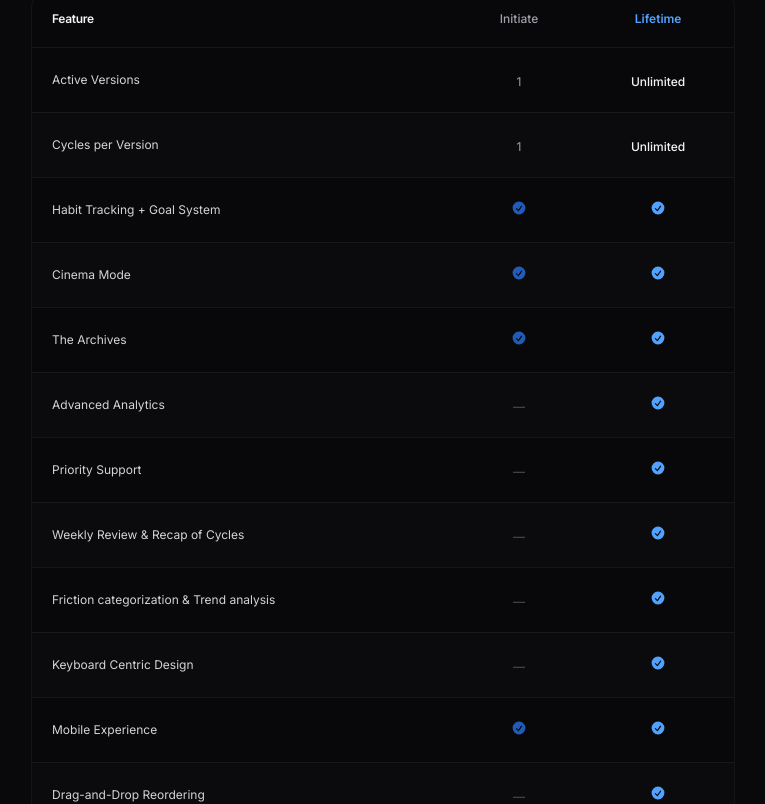
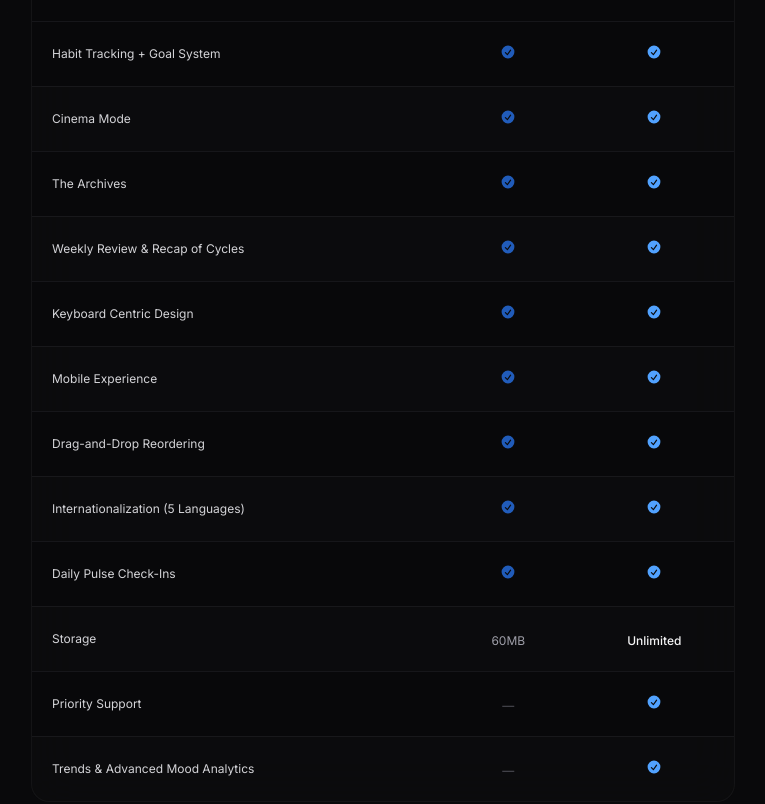
Before and after one commit to danitrrga/el-portal-hero, a Next.js app: page /pricing in a window 1280 px wide. Shown: the part 1260-2064 px from the top of the page, without its empty margins (257-1022 px from the left). Built offline with nearby package versions, Linux system fonts and the light colour scheme.

Commit message:
feat: update pricing page with tier comparison and FAQ section

```diff
--- a/src/app/pricing/page.tsx
+++ b/src/app/pricing/page.tsx
@@ -92,16 +92,6 @@ const comparisonFeatures: {
     lifetime: string | boolean;
 }[] = [
         {
-            name: "Active Versions",
-            initiate: "1",
-            lifetime: "Unlimited",
-        },
-        {
-            name: "Cycles per Version",
-            initiate: "1",
-            lifetime: "Unlimited",
-        },
-        {
             name: "Habit Tracking + Goal System",
             initiate: true,
             lifetime: true,
@@ -117,28 +107,13 @@ const comparisonFeatures: {
             lifetime: true,
         },
         {
-            name: "Advanced Analytics",
-            initiate: "—",
-            lifetime: true,
-        },
-        {
-            name: "Priority Support",
-            initiate: "—",
-            lifetime: true,
-        },
-        {
             name: 'Weekly Review & Recap of Cycles',
-            initiate: "—",
-            lifetime: true,
-        },
-        {
-            name: 'Friction categorization & Trend analysis',
-            initiate: "—",
+            initiate: true,
             lifetime: true,
         },
         {
             name: 'Keyboard Centric Design',
-            initiate: "—",
+            initiate: true,
             lifetime: true,
         },
         {
@@ -148,21 +123,31 @@ const comparisonFeatures: {
         },
         {
             name: "Drag-and-Drop Reordering",
+            initiate: true,
+            lifetime: true,
+        },
+        {
+            name: "Internationalization (5 Languages)",
+            initiate: true,
+            lifetime: true,
+        },
+        {
+            name: "Daily Pulse Check-Ins",
+            initiate: true,
+            lifetime: true,
+        },
+        {
+            name: "Storage",
+            initiate: "60MB",
+            lifetime: "Unlimited",
+        },
+        {
+            name: "Priority Support",
             initiate: "—",
             lifetime: true,
         },
         {
-            name: "Internationalization (5 Languages)",
-            initiate: "—",
-            lifetime: true,
-        },
-        {
-            name: "Daily Pulse Check-Ins",
-            initiate: "—",
-            lifetime: true,
-        },
-        {
-            name: "Trends & Mood Analytics",
+            name: "Trends & Advanced Mood Analytics",
             initiate: "—",
             lifetime: true,
         },
@@ -171,11 +156,11 @@ const comparisonFeatures: {
 const faqs = [
     {
         q: "What is a Version?",
-        a: "A Version is a 90-day identity phase — a deliberate container for who you're becoming. Each Version has its own title, persona, macro goals, and habits. When it ends, it's permanently archived so you can see how you've evolved.",
+        a: "A Version is a 90-day identity phase, a deliberate container for who you're becoming. Each Version has its own title, persona, macro goals, and habits. When it ends, it's permanently archived so you can see how you've evolved.",
     },
     {
         q: "How do Cycles work inside a Version?",
-        a: "Each Version is divided into 15-day Cycles — tactical sprints where you define mini-priorities, select habits, and execute daily. At the end of every Cycle, your performance is snapshotted and you decide which habits to carry forward or kill.",
+        a: "Each Version is divided into 15-day Cycles, tactical sprints where you define mini-priorities, select habits, and execute daily. At the end of every Cycle, your performance is snapshotted and you decide which habits to carry forward or kill.",
     },
     {
         q: "Why is it only $10?",
@@ -226,7 +211,7 @@ export default function PricingPage() {
                     </h1>
                     <p className="text-zinc-400 text-sm md:text-base max-w-lg leading-relaxed mb-12">
                         El Portal is the bridge between your Current Self and your Future
-                        Self. Start free, or unlock everything — forever — for a single
+                        Self. Start free, or unlock everything, forever, for a single
                         payment.
                     </p>
 
```
